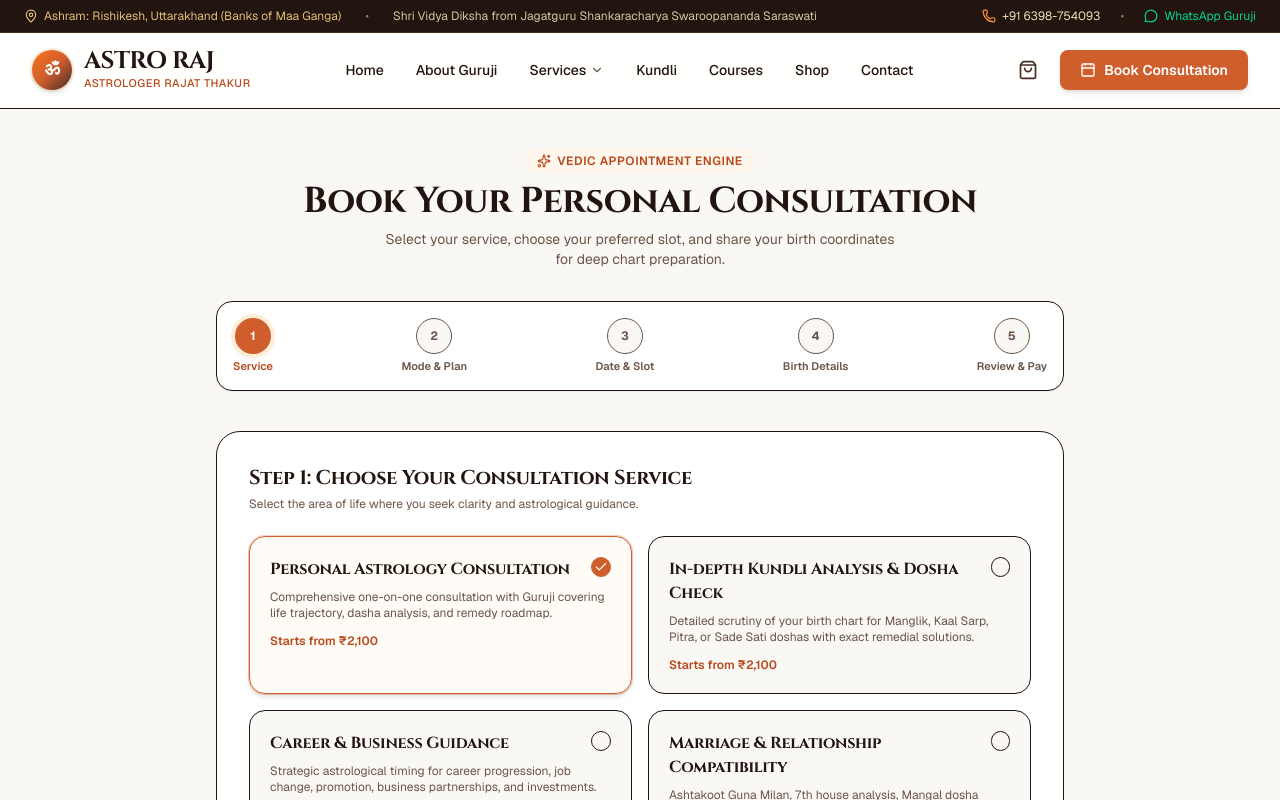
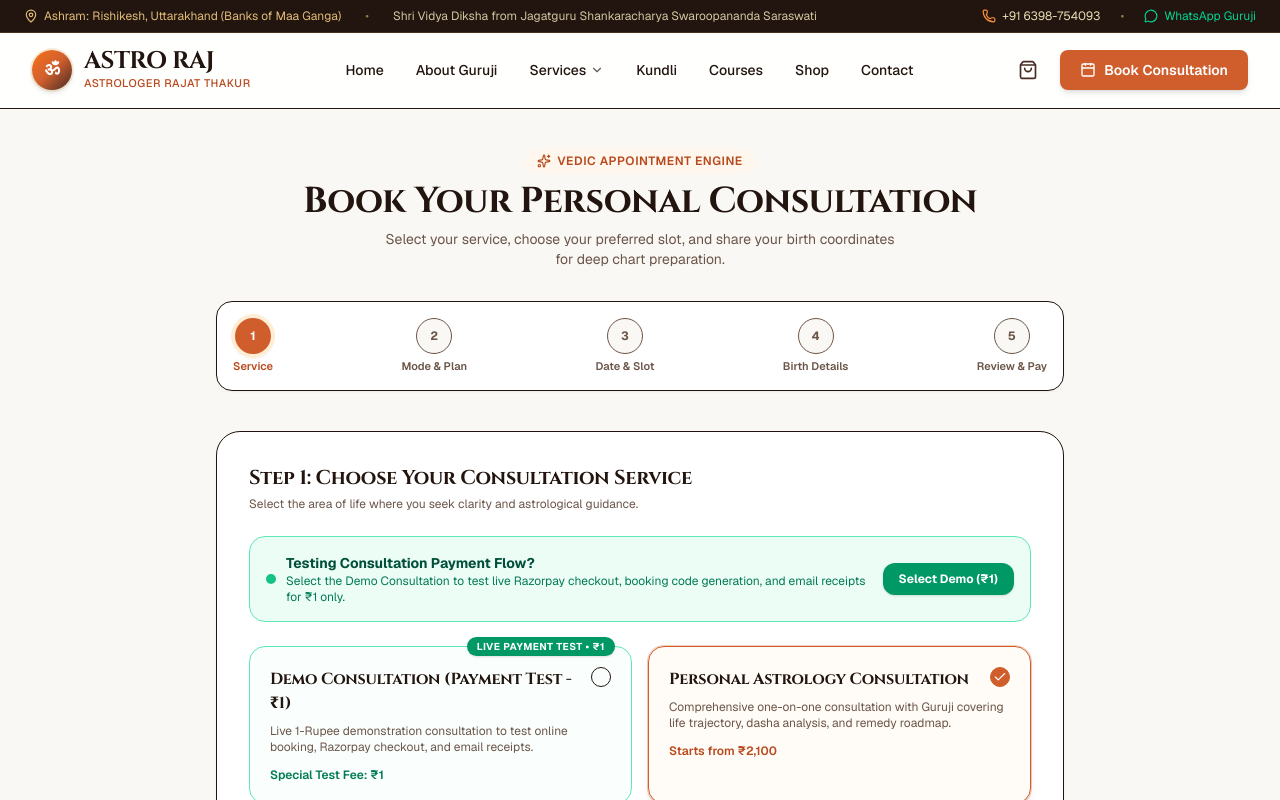
Before and after one commit to thakurthakur1995-lang/Astroraj, a Next.js app: page /book-consultation in a window 1280 px wide. Shown: the top 800 px of the page. Built offline with nearby package versions, Linux system fonts and the light colour scheme.

Commit message:
feat: add booking wizard component, popular services section, services data, and pricing logic

```diff
--- a/components/booking/BookingWizard.tsx
+++ b/components/booking/BookingWizard.tsx
@@ -81,8 +81,17 @@ export function BookingWizard() {
     }
   }, [preselectedPlan]);
 
-  // Calculate pricing from matrix
-  const currentTier = CONSULTATION_PRICING_MATRIX.find(
+  // Check if current selected service is demo consultation (₹1 testing)
+  const isDemo = selectedServiceId === "demo-consultation";
+
+  // Calculate pricing from matrix or demo service
+  const currentTier = isDemo
+    ? {
+        price: 1,
+        originalPrice: 100,
+        turnaroundDays: "Instant Test",
+      }
+    : CONSULTATION_PRICING_MATRIX.find(
         (tier) =>
           tier.type === consultationType &&
           tier.durationMinutes === durationMinutes &&
@@ -449,27 +458,65 @@ export function BookingWizard() {
             </p>
           </div>
 
+          {/* Quick Demo Test Callout Banner */}
+          <div className="p-4 bg-emerald-50 border border-emerald-300 rounded-2xl flex flex-col sm:flex-row sm:items-center justify-between gap-3 text-xs text-emerald-950">
+            <div className="flex items-center gap-2.5">
+              <span className="w-2.5 h-2.5 rounded-full bg-emerald-500 animate-pulse shrink-0" />
+              <div>
+                <strong className="block text-emerald-900 text-sm">Testing Consultation Payment Flow?</strong>
+                <span className="text-emerald-700 text-xs">
+                  Select the Demo Consultation to test live Razorpay checkout, booking code generation, and email receipts for ₹1 only.
+                </span>
+              </div>
+            </div>
+            <button
+              type="button"
+              onClick={() => setSelectedServiceId("demo-consultation")}
+              className={`px-4 py-2 rounded-xl font-bold transition-all text-xs whitespace-nowrap shrink-0 ${
+                selectedServiceId === "demo-consultation"
+                  ? "bg-emerald-700 text-white shadow-sm ring-2 ring-emerald-400"
+                  : "bg-emerald-600 hover:bg-emerald-700 text-white shadow-sm"
+              }`}
+            >
+              {selectedServiceId === "demo-consultation" ? "✓ Demo Selected (₹1)" : "Select Demo (₹1)"}
+            </button>
+          </div>
+
           <div className="grid grid-cols-1 sm:grid-cols-2 gap-4">
             {SERVICES.filter((s) => s.categoryId === "astrology" || s.categoryId === "gemstones").map(
               (service) => {
                 const isSelected = selectedServiceId === service.id;
+                const isDemoItem = service.id === "demo-consultation";
                 return (
                   <div
                     key={service.id}
                     onClick={() => setSelectedServiceId(service.id)}
-                    className={`p-5 rounded-2xl border cursor-pointer transition-all ${
-                      isSelected
+                    className={`p-5 rounded-2xl border cursor-pointer transition-all relative ${
+                      isDemoItem
+                        ? isSelected
+                          ? "border-emerald-600 bg-emerald-50/70 shadow-md ring-2 ring-emerald-500/40"
+                          : "border-emerald-300 bg-emerald-50/25 hover:border-emerald-500"
+                        : isSelected
                         ? "border-saffron-600 bg-saffron-50/50 shadow-md ring-1 ring-saffron-600/30"
                         : "border-border hover:border-gold-400 bg-ivory"
                     }`}
                   >
+                    {isDemoItem && (
+                      <span className="absolute -top-2.5 right-4 bg-emerald-600 text-white text-[10px] font-bold px-2.5 py-0.5 rounded-full uppercase tracking-wider shadow-sm">
+                        Live Payment Test • ₹1
+                      </span>
+                    )}
                     <div className="flex items-start justify-between">
                       <h3 className="font-serif text-base font-bold text-vedic-dark">
                         {service.title}
                       </h3>
                       <div
                         className={`w-5 h-5 rounded-full border flex items-center justify-center ${
-                          isSelected ? "border-saffron-600 bg-saffron-600 text-white" : "border-border"
+                          isSelected
+                            ? isDemoItem
+                              ? "border-emerald-600 bg-emerald-600 text-white"
+                              : "border-saffron-600 bg-saffron-600 text-white"
+                            : "border-border"
                         }`}
                       >
                         {isSelected && <Check className="w-3.5 h-3.5" />}
@@ -478,8 +525,8 @@ export function BookingWizard() {
                     <p className="text-xs text-vedic-muted mt-2 line-clamp-2">
                       {service.shortDescription}
                     </p>
-                    <div className="text-xs font-semibold text-saffron-700 mt-3">
-                      Starts from ₹{service.priceStartingFrom.toLocaleString("en-IN")}
+                    <div className={`text-xs font-semibold mt-3 ${isDemoItem ? "text-emerald-700 font-bold text-sm" : "text-saffron-700"}`}>
+                      {isDemoItem ? "Special Test Fee: ₹1" : `Starts from ₹${service.priceStartingFrom.toLocaleString("en-IN")}`}
                     </div>
                   </div>
                 );
@@ -627,17 +674,26 @@ export function BookingWizard() {
           </div>
 
           {/* Price Banner */}
-          <div className="p-4 bg-ivory rounded-2xl border border-gold-400/40 flex items-center justify-between">
+          <div className={`p-4 rounded-2xl border flex items-center justify-between ${
+            isDemo ? "bg-emerald-50 border-emerald-300" : "bg-ivory border-gold-400/40"
+          }`}>
             <div>
               <span className="text-xs text-vedic-muted block">Selected Plan Fee</span>
-              <span className="font-serif text-2xl font-bold text-saffron-700">
+              <div className="flex items-center gap-2">
+                <span className={`font-serif text-2xl font-bold ${isDemo ? "text-emerald-700" : "text-saffron-700"}`}>
                   ₹{currentTier.price.toLocaleString("en-IN")}
                 </span>
                 {currentTier.originalPrice && (
-                <span className="text-xs text-vedic-muted line-through ml-2">
+                  <span className="text-xs text-vedic-muted line-through">
                     ₹{currentTier.originalPrice.toLocaleString("en-IN")}
                   </span>
                 )}
+                {isDemo && (
+                  <span className="text-xs bg-emerald-100 text-emerald-800 font-bold px-2 py-0.5 rounded-full">
+                    🧪 Test Charge (₹1 Only)
+                  </span>
+                )}
+              </div>
             </div>
 
             <span className="text-xs font-semibold text-vedic-dark bg-white px-3 py-1.5 rounded-lg border border-border">
@@ -791,6 +847,7 @@ export function BookingWizard() {
       {/* STEP 4: ENTER BIRTH & CONTACT DETAILS */}
       {currentStep === 4 && (
         <div className="bg-white rounded-3xl border border-border p-6 sm:p-8 space-y-6 shadow-xs">
+          <div className="flex flex-col sm:flex-row sm:items-center justify-between gap-3">
             <div className="space-y-1">
               <h2 className="font-serif text-xl font-bold text-vedic-dark">
                 Step 4: Enter Client & Birth Particulars
@@ -798,6 +855,33 @@ export function BookingWizard() {
               <p className="text-xs text-vedic-muted">
                 Vedic Jyotish calculations rely on precise astronomical coordinates at the time of your birth.
               </p>
+            </div>
+            {isDemo && (
+              <button
+                type="button"
+                onClick={() => {
+                  setCustomerDetails({
+                    fullName: "Rajat Test Client",
+                    email: "thakur.thakur1995@gmail.com",
+                    phone: "916398754093",
+                    whatsappSameAsPhone: true,
+                    whatsappNumber: "916398754093",
+                    gender: "male",
+                    dateOfBirth: "1995-05-15",
+                    timeOfBirth: "10:30 AM",
+                    timeIsApproximate: false,
+                    placeOfBirth: "Rishikesh, Uttarakhand, India",
+                    preferredLanguage: "Hindi",
+                    concernsTopic: "Career",
+                    questionOrNotes: "Payment gateway live flow test - ₹1",
+                  });
+                  setFormErrors({});
+                }}
+                className="inline-flex items-center gap-1.5 px-3.5 py-1.5 rounded-xl bg-emerald-50 hover:bg-emerald-100 text-emerald-800 text-xs font-semibold border border-emerald-300 transition-all self-start sm:self-auto cursor-pointer"
+              >
+                <span>🧪 Auto-fill Sample Details</span>
+              </button>
+            )}
           </div>
 
           <div className="grid grid-cols-1 sm:grid-cols-2 gap-4">
@@ -984,7 +1068,7 @@ export function BookingWizard() {
                   {consultationType} Consultation • {durationMinutes} Minutes ({urgency} scheduling)
                 </span>
               </div>
-              <span className="font-serif text-2xl font-bold text-saffron-700">
+              <span className={`font-serif text-2xl font-bold ${isDemo ? "text-emerald-700" : "text-saffron-700"}`}>
                 ₹{currentTier.price.toLocaleString("en-IN")}
               </span>
             </div>
@@ -1040,7 +1124,11 @@ export function BookingWizard() {
             <button
               onClick={handlePayment}
               disabled={isProcessingPayment}
-              className="inline-flex items-center justify-center gap-2 px-8 py-3.5 rounded-xl bg-saffron-600 hover:bg-saffron-700 text-white font-semibold text-sm shadow-lg hover:shadow-xl transition-all disabled:opacity-50"
+              className={`inline-flex items-center justify-center gap-2 px-8 py-3.5 rounded-xl text-white font-semibold text-sm shadow-lg hover:shadow-xl transition-all disabled:opacity-50 ${
+                isDemo
+                  ? "bg-emerald-600 hover:bg-emerald-700"
+                  : "bg-saffron-600 hover:bg-saffron-700"
+              }`}
             >
               <CreditCard className="w-4 h-4" />
               <span>
--- a/components/home/PopularServices.tsx
+++ b/components/home/PopularServices.tsx
@@ -9,7 +9,7 @@ interface PopularServicesProps {
 }
 
 export function PopularServices({ services }: PopularServicesProps) {
-  const featured = services.slice(0, 6);
+  const featured = services.filter((s) => s.id !== "demo-consultation").slice(0, 6);
 
   return (
     <section className="py-20 bg-ivory">
--- a/lib/data/services.ts
+++ b/lib/data/services.ts
@@ -45,6 +45,79 @@ export const SERVICE_CATEGORIES: ServiceCategory[] = [
 ];
 
 export const SERVICES: Service[] = [
+  {
+    id: "demo-consultation",
+    slug: "demo-consultation",
+    categoryId: "astrology",
+    title: "Demo Consultation (Payment Test - ₹1)",
+    shortDescription: "Live 1-Rupee demonstration consultation to test online booking, Razorpay checkout, and email receipts.",
+    fullDescription: "Special 1-Rupee demonstration consultation created for verifying live Razorpay payment processing, automated order/booking confirmation, and email dispatch.",
+    image: "https://images.unsplash.com/photo-1534447677768-be436bb09401?auto=format&fit=crop&w=800&q=80",
+    priceStartingFrom: 1,
+    featured: false,
+    pricingTiers: [
+      {
+        id: "demo-audio-15",
+        durationMinutes: 15,
+        type: "audio",
+        urgency: "normal",
+        turnaroundDays: "Instant Test",
+        price: 1,
+        originalPrice: 100,
+      },
+      {
+        id: "demo-video-15",
+        durationMinutes: 15,
+        type: "video",
+        urgency: "normal",
+        turnaroundDays: "Instant Test",
+        price: 1,
+        originalPrice: 100,
+      },
+      {
+        id: "demo-audio-30",
+        durationMinutes: 30,
+        type: "audio",
+        urgency: "normal",
+        turnaroundDays: "Instant Test",
+        price: 1,
+        originalPrice: 100,
+      },
+      {
+        id: "demo-video-30",
+        durationMinutes: 30,
+        type: "video",
+        urgency: "normal",
+        turnaroundDays: "Instant Test",
+        price: 1,
+        originalPrice: 100,
+      },
+    ],
+    benefits: [
+      "Real ₹1 live Razorpay payment transaction test",
+      "Instant booking confirmation verification",
+      "Instant customer & admin email notifications check",
+      "Safe, minimal cost end-to-end testing",
+    ],
+    inclusions: [
+      "1-Rupee Test Booking Confirmation",
+      "Razorpay Order ID & Signature Verification",
+      "Instant Email Delivery to Customer & Admin",
+    ],
+    processSteps: [
+      { title: "Select Demo Service", description: "Choose the ₹1 Demo Consultation." },
+      { title: "Pick Mode & Slot", description: "Select Audio/Video and any time slot." },
+      { title: "Submit Details", description: "Provide customer and birth details." },
+      { title: "Pay ₹1 via Razorpay", description: "Complete the ₹1 transaction using UPI, Card, or Net Banking." },
+      { title: "Instant Confirmation", description: "Receive instant on-screen and email confirmation." },
+    ],
+    faqs: [
+      {
+        question: "Why is this consultation priced at ₹1?",
+        answer: "This is a demonstration tier created specifically for live payment gateway testing and system verification.",
+      },
+    ],
+  },
   {
     id: "personal-consultation",
     slug: "personal-consultation",
```
Also changed, not shown: lib/pricing.ts (+12 -0 lines). Lines whose indentation alone changed are shown as unchanged.
